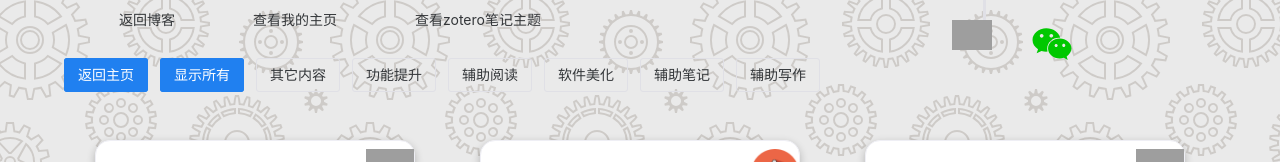
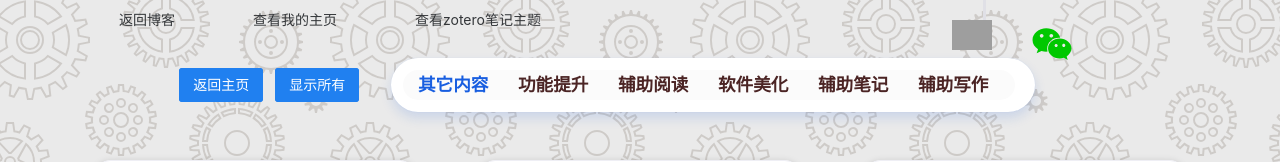
Before and after one commit to KangWang42/ZoteroEnhance, a Vue app: page / in a window 1280 px wide. Shown: the top 162 px of the page. Built offline with nearby package versions, Linux system fonts and the light colour scheme; grey boxes are pictures that could not be loaded; some icons are missing.

Commit message:
提交修改

```diff
--- a/src/App.vue
+++ b/src/App.vue
@@ -8,7 +8,7 @@ import WechatIcons from "./components/wechaticons.vue";
 import { NButtonGroup } from "naive-ui";
 import totop from "./components/totop.vue";
 import menulist from "./components/menulist.vue";
-
+import headerlist from "./components/headerlist.vue";
 
 // 唯一标签列表
 const uniqueTags = Array.from(new Set(cards.flatMap((card) => card.tags)));
@@ -19,7 +19,6 @@ const filteredCards = computed(() => {
   if (!selectedTag.value) return cards;
   return cards.filter((card) => card.tags.includes(selectedTag.value));
 });
-
 
 provide("filteredCards", filteredCards);
 
@@ -33,23 +32,18 @@ const navigate = () => {
 </script>
 
 <template>
-  <div >
+  <div>
     <totop />
-    <menulist class="mb-4"/>
+    <menulist class="mb-4" />
     <header>
       <WechatIcons />
-      <n-space class="mb-12   tagslist">
-        <n-button type="info" @click="navigate('https://wk8686.top')"
+      <n-space class="mb-12 tagslist  vertical-center">
+        <n-button  type="info" @click="navigate('https://wk8686.top')"
           >返回主页</n-button
         >
         <n-button type="info" @click="handleSelectTag(null)">显示所有</n-button>
-        <n-button
-          v-for="tag in uniqueTags"
-          :key="tag.id"
-          @click="handleSelectTag(tag)"
-        >
-          {{ tag }}
-        </n-button>
+        <headerlist :items="uniqueTags" @click="handleSelectTag"  />
+
       </n-space>
     </header>
     <main>
@@ -61,5 +55,9 @@ const navigate = () => {
 
 
 <style scoped>
-
+.vertical-center {
+  display: flex;
+  flex-direction: column;
+  align-items: center;
+}
 </style>
--- a/src/assets/output.css
+++ b/src/assets/output.css
@@ -554,6 +554,40 @@ video {
   display: none;
 }
 
+.container {
+  width: 100%;
+}
+
+@media (min-width: 640px) {
+  .container {
+    max-width: 640px;
+  }
+}
+
+@media (min-width: 768px) {
+  .container {
+    max-width: 768px;
+  }
+}
+
+@media (min-width: 1024px) {
+  .container {
+    max-width: 1024px;
+  }
+}
+
+@media (min-width: 1280px) {
+  .container {
+    max-width: 1280px;
+  }
+}
+
+@media (min-width: 1536px) {
+  .container {
+    max-width: 1536px;
+  }
+}
+
 .fixed {
   position: fixed;
 }
@@ -608,6 +642,10 @@ video {
 
 .mb-4 {
   margin-bottom: 1rem;
+}
+
+.block {
+  display: block;
 }
 
 .inline-block {
@@ -835,6 +873,11 @@ body {
   margin: 0 auto;
   width: 90%;
   font-weight: normal;
+  margin-bottom:80px;
+}
+
+header{
+  margin-left:10%;
 }
 
 body{
@@ -849,6 +892,7 @@ body{
     width: 90%;
     font-weight: normal;
     margin-top: 10%;
+    margin-bottom:80px;
   }
 
   div header .tagslist{
--- /dev/null
+++ b/src/components/headerlist.vue
@@ -0,0 +1,154 @@
+<style scoped>
+  .tabs {
+    display: flex;
+    flex-wrap: wrap;
+    position: relative;
+    background-color: #fff;
+    box-shadow: 0 0 1px 0 rgba(24, 94, 224, 0.15), 0 6px 12px 0 rgba(24, 94, 224, 0.15);
+    padding: 0.75rem;
+    border-radius: 99px;
+  }
+
+  .tabs * {
+    z-index: 2;
+  }
+  .container {
+   margin-left: 20px;
+  }
+
+
+
+  .container input[type="radio"] {
+    display: none;
+  }
+
+  .tab {
+    display: flex;
+    align-items: center;
+    justify-content: center;
+    height: 30px;
+    width: 100px;
+    font-size: 1.1rem;
+    color: rgb(75, 36, 36);
+    font-weight: 700;
+    border-radius: 99px;
+    cursor: pointer;
+    transition: color 0.15s ease-in;
+  }
+
+  .notification {
+    display: flex;
+    align-items: center;
+    justify-content: center;
+    width: .8rem;
+    height: .8rem;
+    position: absolute;
+    top: 10px;
+    left: 30%;
+    font-size: 10px;
+    margin-left: 0.75rem;
+    border-radius: 50%;
+    margin: 0px;
+    background-color: #e6eef9;
+    transition: 0.15s ease-in;
+  }
+
+  .container input[type="radio"]:checked + label {
+    color: #185ee0;
+  }
+
+  .container input[type="radio"]:checked + label > .notification {
+    background-color: #185ee0;
+    color: #fff;
+    margin: 0px;
+  }
+
+  .container input[id="radio-1"]:checked ~ .glider {
+    transform: translateX(0);
+  }
+
+  .container input[id="radio-2"]:checked ~ .glider {
+    transform: translateX(100%);
+  }
+
+  .container input[id="radio-3"]:checked ~ .glider {
+    transform: translateX(200%);
+  }
+
+  .glider {
+    position: absolute;
+    display: flex;
+    height: 30px;
+    width: 95%;
+    background-color: #fbfbfb;
+    z-index: 1;
+    border-radius: 99px;
+    transition: 0.25s ease-out;
+  }
+
+  @media (max-width: 700px) {
+   .container{
+    margin-left: 0px;
+
+   }
+
+    .tabs{
+        margin-left: 0px;
+        display: flex;
+        row-gap: 30px;
+        column-gap: 10px;
+        justify-content:space-around;
+       padding-left: 20px;
+       padding-right: 20px;
+       border-radius: 10px;
+       margin-top: 20px;
+
+    }
+
+    .tab{
+       font-size: 1.3em;
+    }
+    span.glider{
+        display: none;
+
+    }
+
+  }
+</style>
+
+<template>
+<div class="container">
+    <div class="tabs ">
+      <div v-for="(item, index) in items" :key="item.id">
+        <input
+          type="radio"
+          :id="`radio-${index + 1}`"
+          name="tabs"
+          :checked="index === 0"
+          @click="handleClick(item)"
+        />
+        <label class="tab" :for="`radio-${index + 1}`">
+          {{ item}}
+          <span v-if="item.notification" class="notification">"xxx"</span>
+        </label>
+      </div>
+      <span class="glider"></span>
+    </div>
+  </div>
+</template>
+
+
+<script setup>
+defineProps({
+  items: {
+    type: Array,
+    required: true
+  }
+});
+
+const emit = defineEmits(['click']);
+
+const handleClick = (item) => {
+  emit('click', item); // 发射事件并传递数据
+};
+</script>
```
Also changed, not shown: src/assets/main.css, 6 other files (tests, documents, lock files or other folders).
